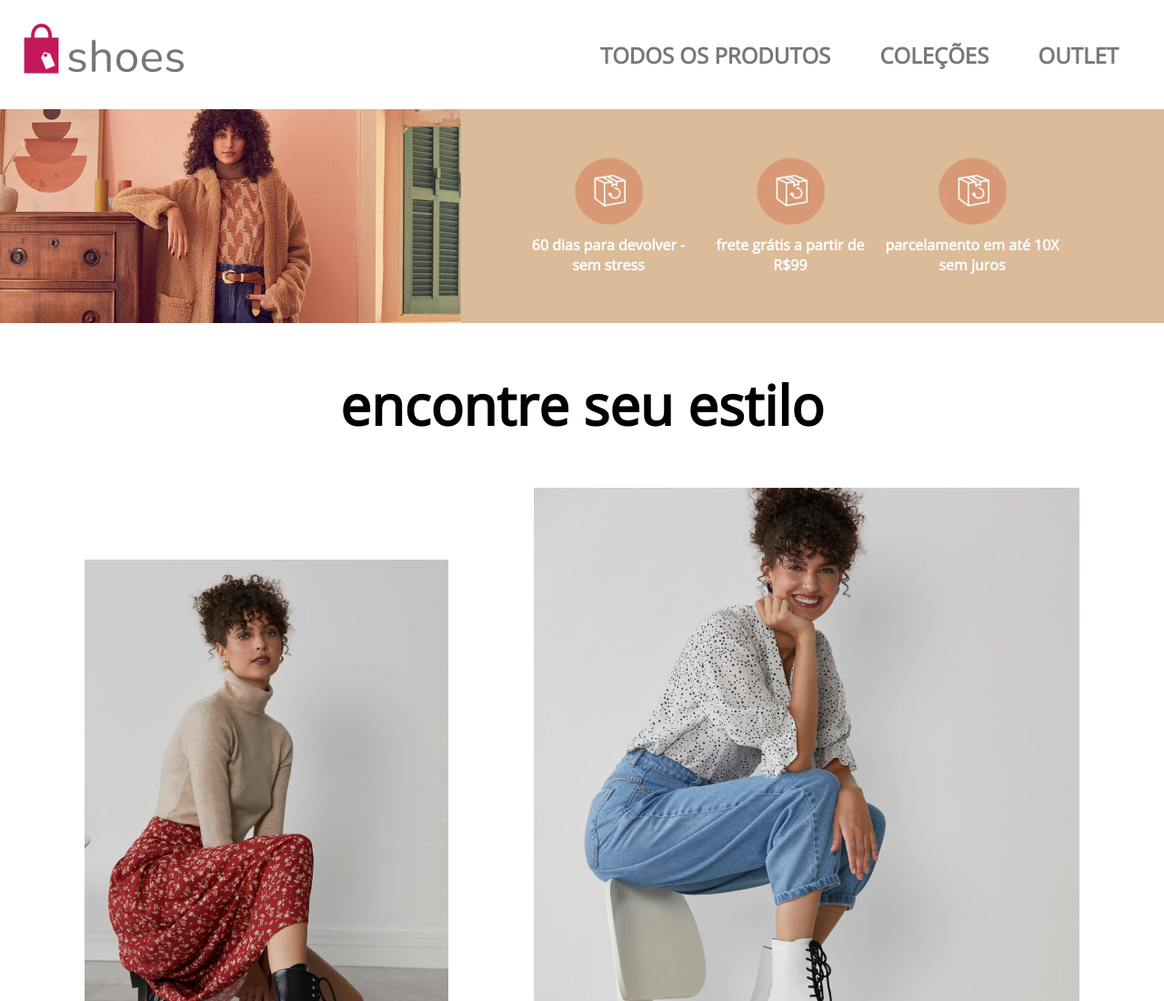
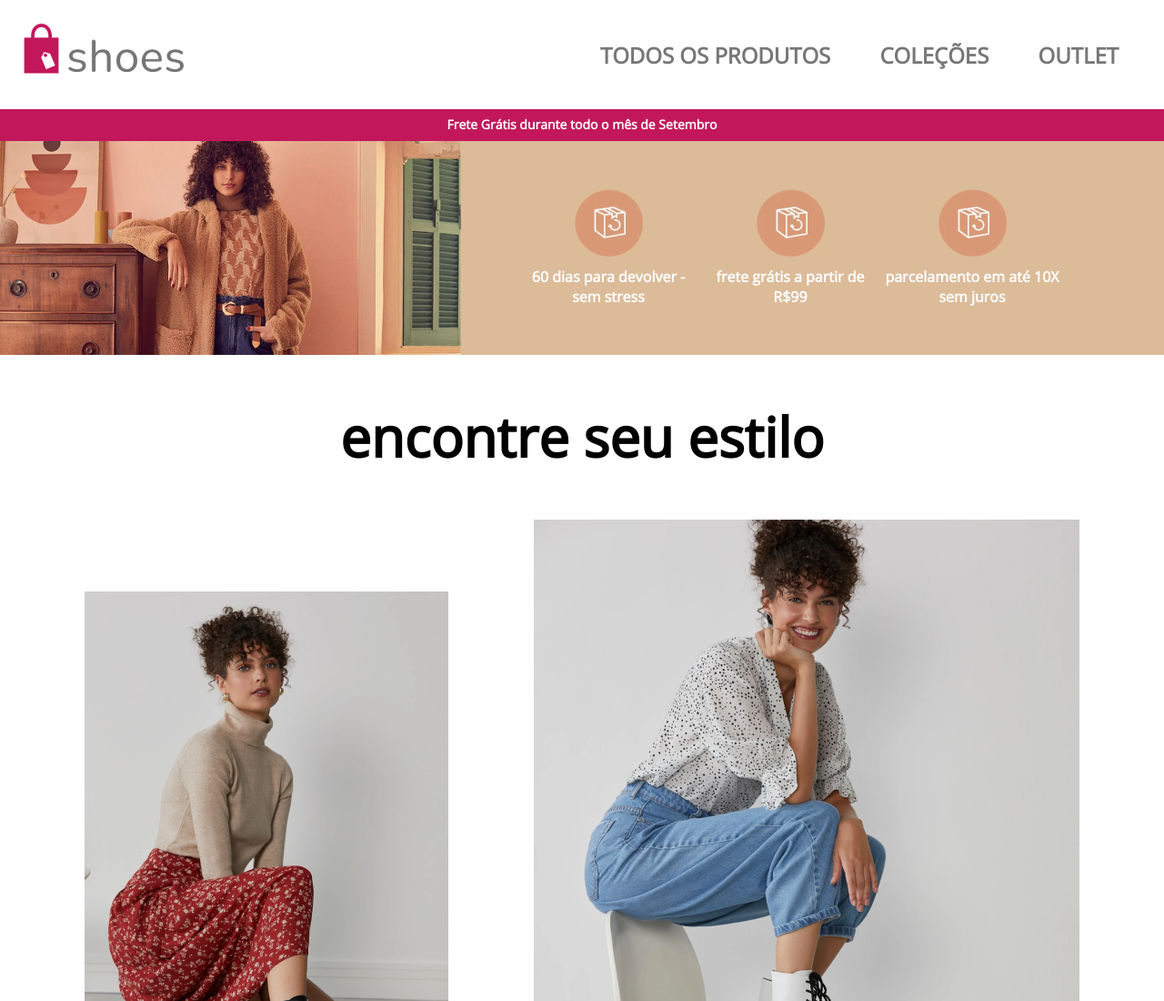
Before and after one commit to hccazado/Shoes, a plain HTML site: page index.html in a window 1280 px wide. Shown: the top 1100 px of the page at 91% size. Drawn offline with nearby package versions, Linux system fonts and the light colour scheme.

Commit message:
adicionando banner frete

```diff
--- a/css/style.css
+++ b/css/style.css
@@ -34,6 +34,24 @@ header .wrapper nav a{
     font-weight: 600;
     text-decoration: none;
     margin-right: 50px;
+}
+
+.banner_frete{
+    position: sticky;
+    top:0px;
+    width:100%;
+    height:35px;
+    background-color: #C2185B;
+    box-sizing: border-box;
+    z-index: 15;
+}
+
+.banner_frete h2{
+    color:#fff;
+    font-size: 14px;
+    text-align: center;
+    padding: 7px 0;
+    margin: 0;
 }
 
 content .banner{
--- a/css/style_trabalhe.css
+++ b/css/style_trabalhe.css
@@ -34,6 +34,24 @@ header .wrapper nav a{
     font-weight: 600;
     text-decoration: none;
     margin-right: 50px;
+}
+
+.banner_frete{
+    position: sticky;
+    top:0px;
+    width:100%;
+    height:35px;
+    background-color: #C2185B;
+    box-sizing: border-box;
+    z-index: 15;
+}
+
+.banner_frete h2{
+    color:#fff;
+    font-size: 14px;
+    text-align: center;
+    padding: 7px 0;
+    margin: 0;
 }
 
 content .wrapper h2{
--- a/index.html
+++ b/index.html
@@ -26,6 +26,9 @@
             </nav>
         </div>
     </header>
+    <div class="banner_frete">
+        <h2>Frete Grátis durante todo o mês de Setembro</h2>
+    </div>
     <content>
         <div class="wrapper">
              <div class="banner">
```
Also changed, not shown: trabalhe.html (+5 -0 lines).
